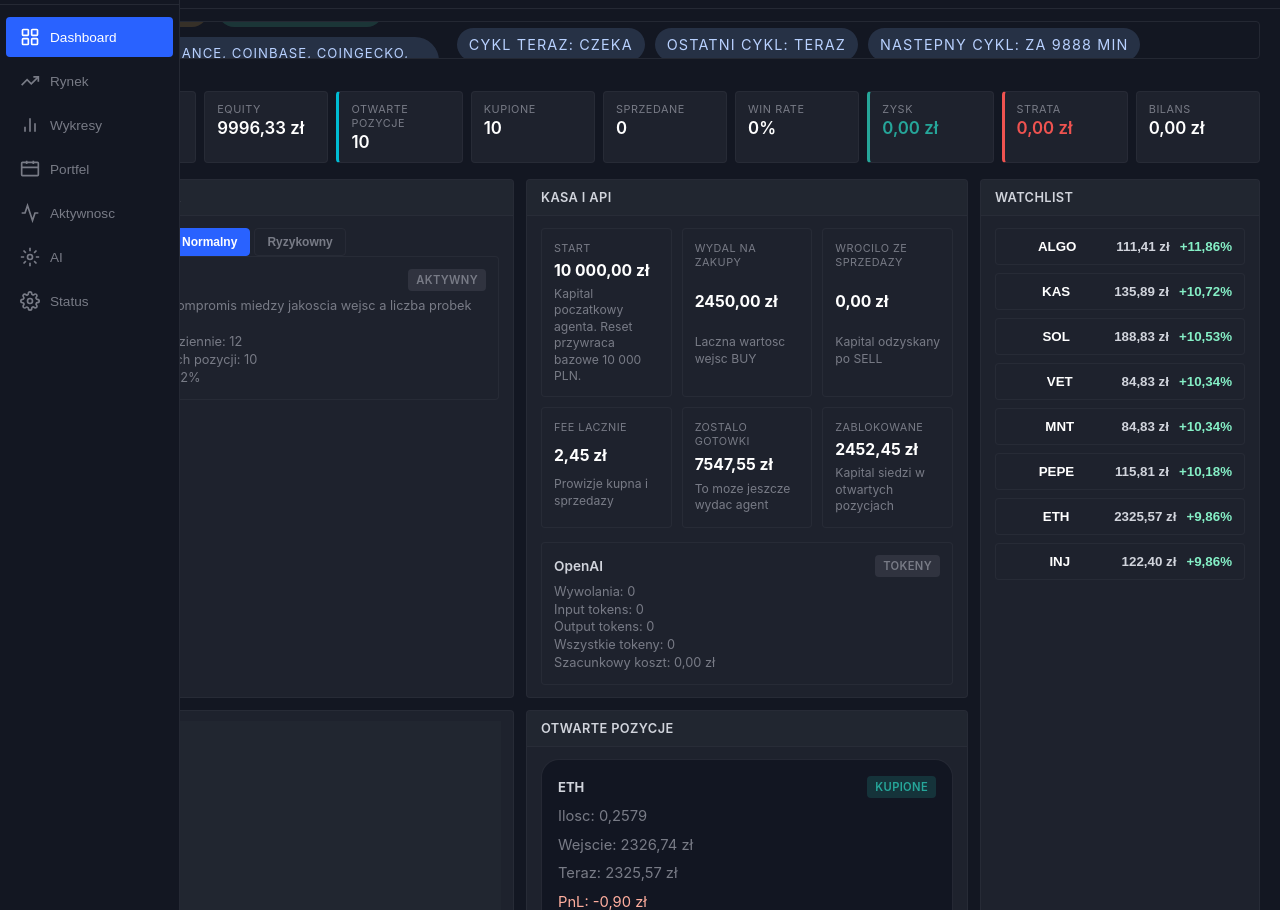
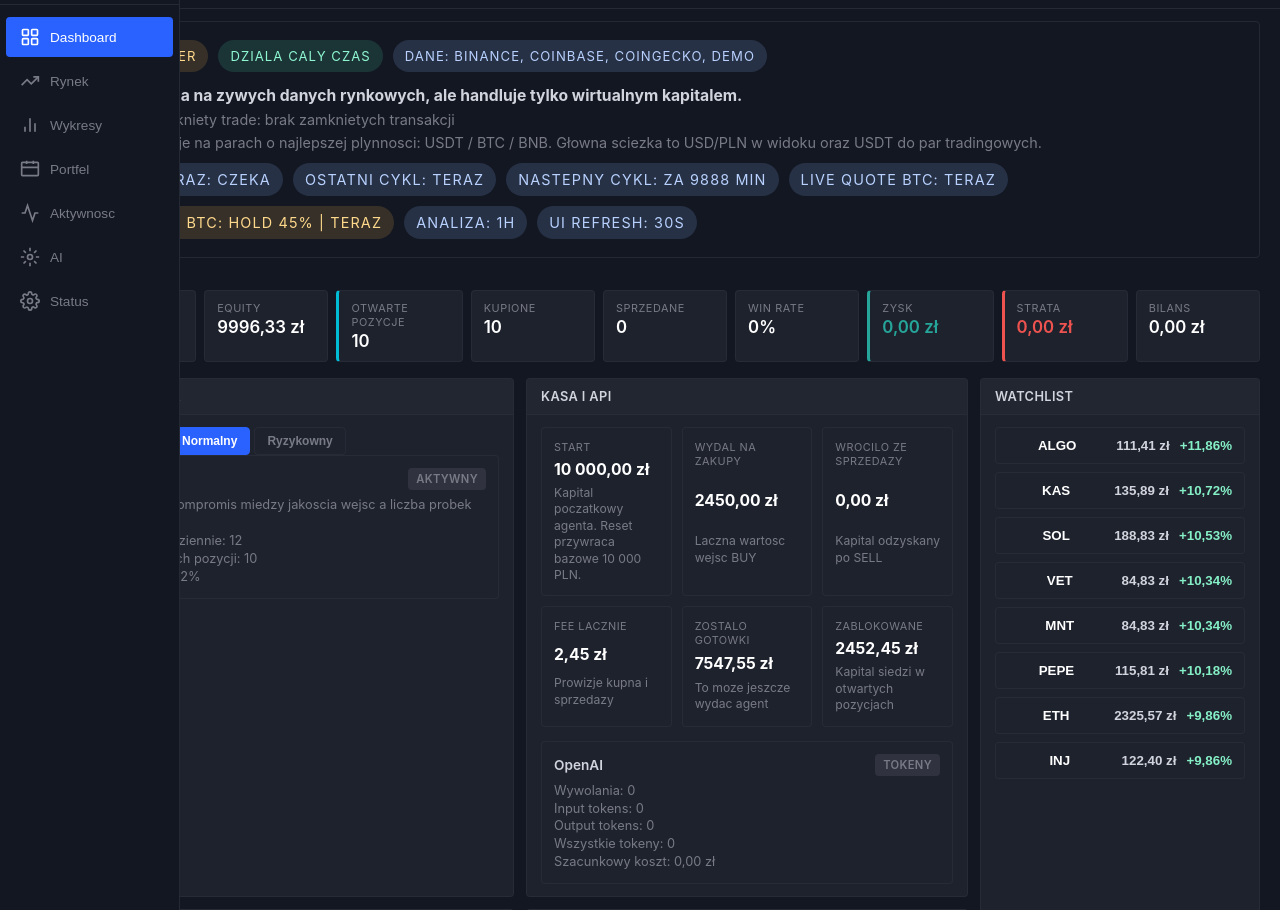
Before and after one commit to RadekZ86/agent-krypto, a FastAPI app: page / in a window 1280 px wide. Shown: the part 43-953 px from the top of the page. Run offline with FastAPI, Linux system fonts and the light colour scheme; data comes from the database, SQL or seed files in the repository; data that the repository does not hold is empty.

Commit message:
fix: mode strip overflow hidden clipping top pills

```diff
--- a/app/static/styles.css
+++ b/app/static/styles.css
@@ -205,7 +205,6 @@ body.app-mode {
     border: 1px solid var(--line);
     border-radius: var(--border-radius);
     margin-bottom: 16px;
-    overflow: hidden;
 }
 
 .header-right {
@@ -1380,9 +1379,9 @@ button:hover {
 .mode-strip {
     padding: 18px 22px;
     display: flex;
-    justify-content: space-between;
-    align-items: center;
-    gap: 18px;
+    flex-direction: column;
+    align-items: flex-start;
+    gap: 14px;
 }
 
 .mode-chip-group {
```
